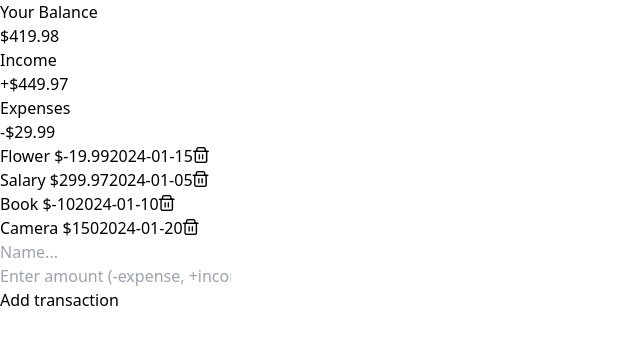
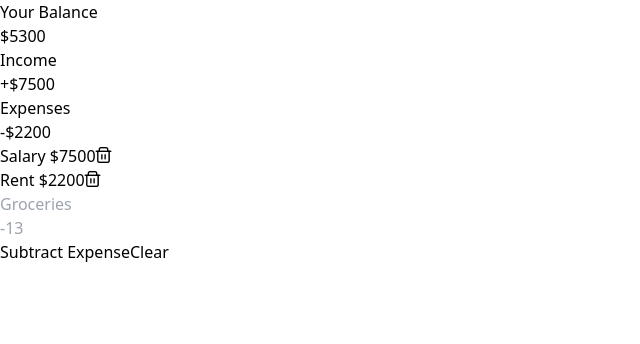
Before and after one commit to senadev42/pennyfulv2, a Vue app: page / in a window 1280 px wide. Shown: the top 344 px of the page, without its empty margins (0-640 px from the left). Built offline with nearby package versions, Linux system fonts and the light colour scheme.

Commit message:
clear up

```diff
--- a/src/App.vue
+++ b/src/App.vue
@@ -36,15 +36,11 @@ const expenses = computed(() => {
 const handleTransactionSubmitted = (transactionData) => {
   console.log("inapp", transactionData);
 
-  const currentDate = new Date();
-  const formattedDate = `${currentDate.getFullYear()}-${String(currentDate.getMonth() + 1).padStart(2, '0')}-${String(currentDate.getDate()).padStart(2, '0')}`;
-
 
   transactions.value.push({
     id: Math.floor(Math.random() * 1000000),
     text: transactionData.text,
-    amount: transactionData.amount,
-    date: formattedDate
+    amount: transactionData.amount
   });
 };
 
@@ -64,7 +60,10 @@ const handleTransactionDeleted = (id) => {
 
     <div class="md:p-2 py-2 flex flex-col gap-y-4 mx-2">
       <!-- <Header /> -->
-      <Balance :total="total" />
+      <div class="px-24">
+        <Balance :total="total" />
+      </div>
+
       <IncomeExpenses :income="+income" :expenses="+expenses" />
       <div class="mt-2">
         <TransactionList :transactions="transactions" @transactionDeleted="handleTransactionDeleted" />
--- a/src/components/AddTransaction.vue
+++ b/src/components/AddTransaction.vue
@@ -1,13 +1,25 @@
 <script setup>
 
-import { ref } from 'vue';
+import { ref, computed } from 'vue';
 
 const text = ref('');
 const amount = ref('');
 
+const buttonStyle = computed(() => {
+    return amount.value > 0 ? {
+        actualStyle: "bg-green-400 hover:bg-green-500",
+        text: "Add Inflow"
+    } : {
+        actualStyle: "bg-red-400 hover:bg-red-500",
+        text: "Subtract Expense"
+    }
+
+})
+
 let submitemit = defineEmits(['transactionSubmitted']);
 
 const onSubmit = () => {
+    // console.log(buttonStyle.value.actualStyle)
     //basic validation
     if (!text.value || !amount.value) {
         console.log('Both fields must be filled.');
@@ -26,6 +38,10 @@ const onSubmit = () => {
     // amount.value = '';
 };
 
+const clearform = () => {
+    text.value = '';
+    amount.value = '';
+}
 
 
 
@@ -37,18 +53,23 @@ const onSubmit = () => {
             class="bg-white p-4 rounded-md shadow-md text-xs md:text-sm flex flex-col items-stretch">
             <!-- text -->
             <div class="form-control mb-4">
-                <input type="text" id="text" placeholder="Name..." v-model="text"
+                <input type="text" id="text" placeholder="Groceries" v-model="text"
                     class="w-full border border-gray-300 rounded-md py-2 px-3 focus:outline-none focus:border-teal-500">
             </div>
             <!-- amount -->
             <div class="form-control mb-4">
-                <input type="text" id="amount" placeholder="Enter amount (-expense, +income)..." v-model="amount"
+                <input type="text" id="amount" placeholder="-13" v-model="amount"
                     class="w-full border border-gray-300 rounded-md py-2 px-3 focus:outline-none focus:border-teal-500">
             </div>
 
+            <div class="grid grid-cols-4 gap-x-1 w-[20rem]">
+                <button type="submit" class="text-white focus:outline-none p-2 rounded-md col-span-3"
+                    :class="buttonStyle.actualStyle">{{
+                        buttonStyle.text }}</button>
+                <button @click="clearform" class="text-white bg-slate-400 focus:outline-none p-2 col-span-1">Clear</button>
+            </div>
             <!-- the button -->
-            <button type="submit" class=" bg-teal-500 text-white hover:bg-teal-600 focus:outline-none p-2 rounded-md">Add
-                transaction</button>
+
         </form>
     </div>
 </template>
--- a/src/components/TransactionList.vue
+++ b/src/components/TransactionList.vue
@@ -26,18 +26,16 @@ const onDelete = (target) => {
     <!-- loop through transactions -->
     <ul v-if="transactions.length > 0" id="list" class="bg-white p-4 rounded-lg shadow-sm">
         <li v-for="transaction in transactions" :key="transaction.id"
-            class="grid grid-cols-7 gap-x-6 text-start border-b border-gray-200 py-2 text-sm md:text-base">
+            class="grid grid-cols-5 gap-x-6 text-start border-b border-gray-200 py-2 text-sm md:text-base">
             <span class="text-gray-800 col-span-2">{{ transaction.text }}</span>
 
             <span :class="transactionClass(transaction.amount)" class="col-span-2">
-                ${{ transaction.amount }}
-            </span>
+                ${{ transaction.amount < 0 ? transaction.amount * -1 : transaction.amount }} </span>
 
-            <span class="text-gray-700 col-span-2">{{ transaction.date }}</span>
 
-            <button class="delete-btn focus:outline-none col-span-1" @click="onDelete(transaction.id)">
-                <i class="pi pi-trash text-teal-300 hover:text-teal-800" />
-            </button>
+                    <button class="delete-btn focus:outline-none col-span-1" @click="onDelete(transaction.id)">
+                        <i class="pi pi-trash text-teal-300 hover:text-teal-800" />
+                    </button>
         </li>
 
     </ul>
--- a/src/mockdata.json
+++ b/src/mockdata.json
@@ -2,35 +2,15 @@
     "transactions": [
         {
             "id": 1,
-            "text": "Flower",
-            "amount": -19.99,
-            "date": "2024-01-15",
-            "type": "Expense",
+            "text": "Salary",
+            "amount": 7500,
             "category": "Home"
         },
         {
             "id": 2,
-            "text": "Salary",
-            "amount": 299.97,
-            "date": "2024-01-05",
-            "type": "Income",
+            "text": "Rent",
+            "amount": -2200,
             "category": "Salary"
-        },
-        {
-            "id": 3,
-            "text": "Book",
-            "amount": -10.00,
-            "date": "2024-01-10",
-            "type": "Expense",
-            "category": "Education"
-        },
-        {
-            "id": 4,
-            "text": "Camera",
-            "amount": 150.00,
-            "date": "2024-01-20",
-            "type": "Expense",
-            "category": "Electronics"
         }
     ]
 }
```
